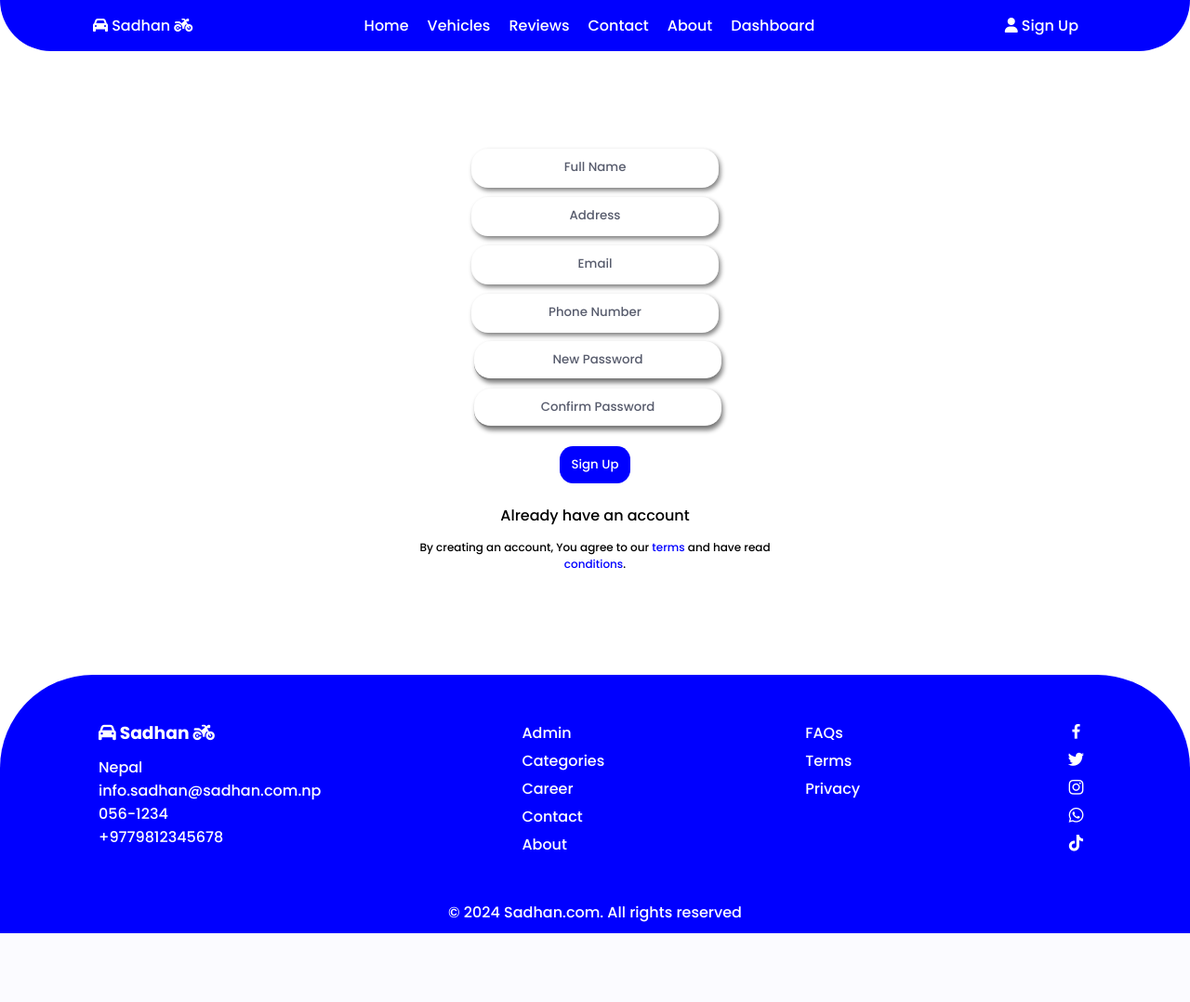
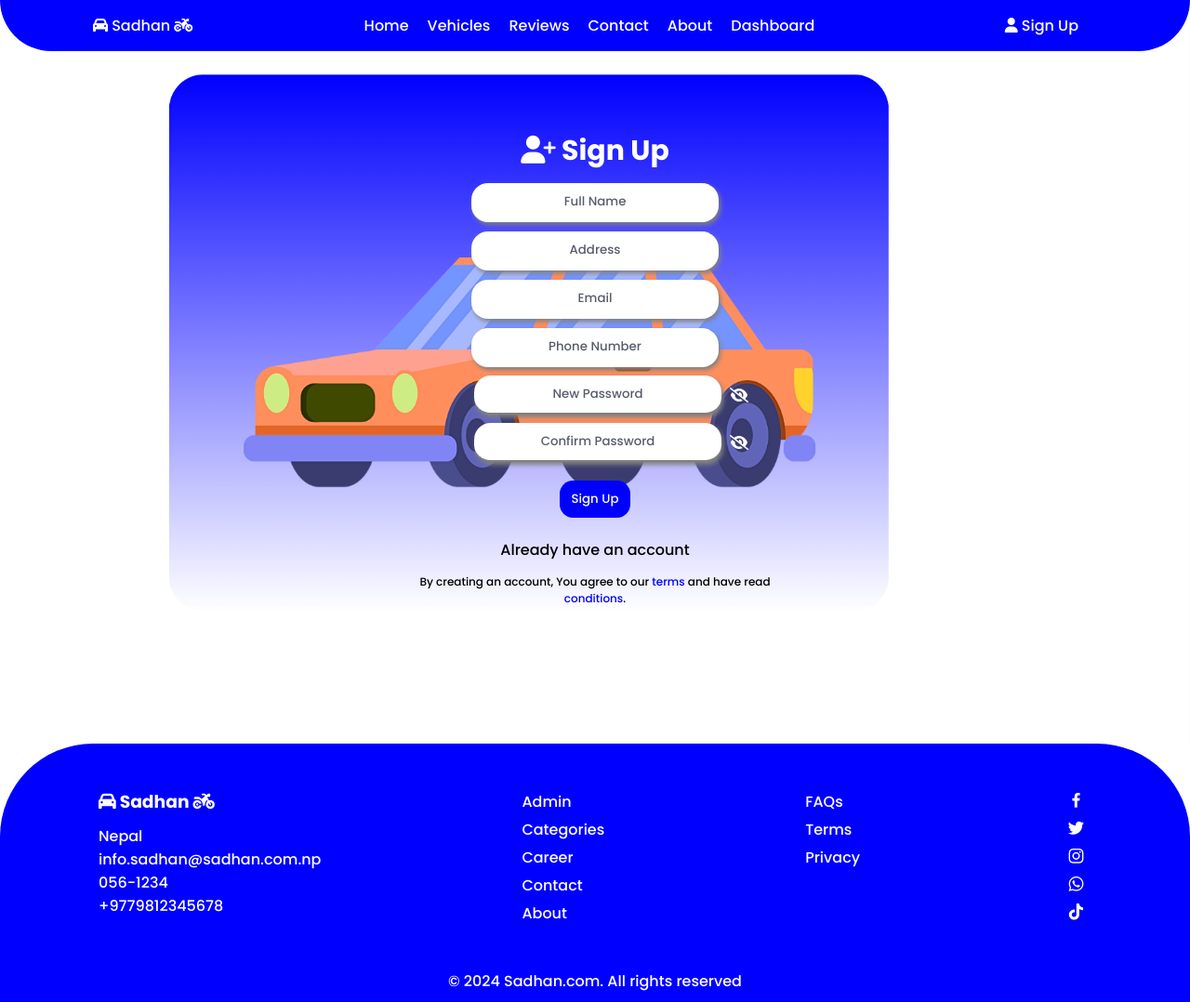
Before and after one commit to KooSL/Vehicle-Rental-System-PHP, a PHP site: page /sign-up.php in a window 1280 px wide. Shown: the whole page at 93% size. Before the commit the page ends 1004 px from the top, so only its background shows below. Run offline with PHP 8.4, Linux system fonts and the light colour scheme; some libraries are stand-ins or nearby versions.

Commit message:
Add files via upload

```diff
--- a/login.php
+++ b/login.php
@@ -16,6 +16,7 @@
         include 'container\header.php';
     ?>
 
+    <div class="login-body">
         <form action="" class="login-form" method="POST">
             <p class="login-txt"><i class="fa-solid fa-right-to-bracket"></i> Log In</p>
             <div class="l-inputs">
@@ -29,6 +30,7 @@
             <input type="submit" value="Login">
             <p><a href="sign-up.php" class="e-option">Create new account</a></p>
         </form>
+    </div>
 
         <?php
             include 'container\footer.php';
--- a/sign-up.php
+++ b/sign-up.php
@@ -18,7 +18,7 @@
 
 
 
-
+<div class="signup-body">
     <form action="" class="sign-up" method="POST">
         <div class="sign-up-form">
             <p class="signup-txt"><i class="fa-solid fa-user-plus"></i> Sign Up<p>
@@ -43,7 +43,7 @@
                 <i class="fa-solid fa-eye-slash" id="ceyeicon" aria-hidden="true" onclicK="ctoggle()"></i>
             </div>
 
-        <h5></h5>
+
             <input type="submit" name="submit" value="Sign Up">
             <p><a href="login.php" class="aha">Already have an account</a></p>
         </div>
@@ -51,9 +51,7 @@
             <p>By creating an account, You agree to our <a href="">terms</a> and have read <a href="">conditions</a>.</p>
         </div>
     </form>
-<!-- <div class="sign-up-carpng">
-        <img src="/home/linuxkali/Downloads/pngwing.com.png" alt="">
-    </div> -->
+</div>
 
     <?php
         include 'container\footer.php';
```
Lines whose indentation alone changed are shown as unchanged.
